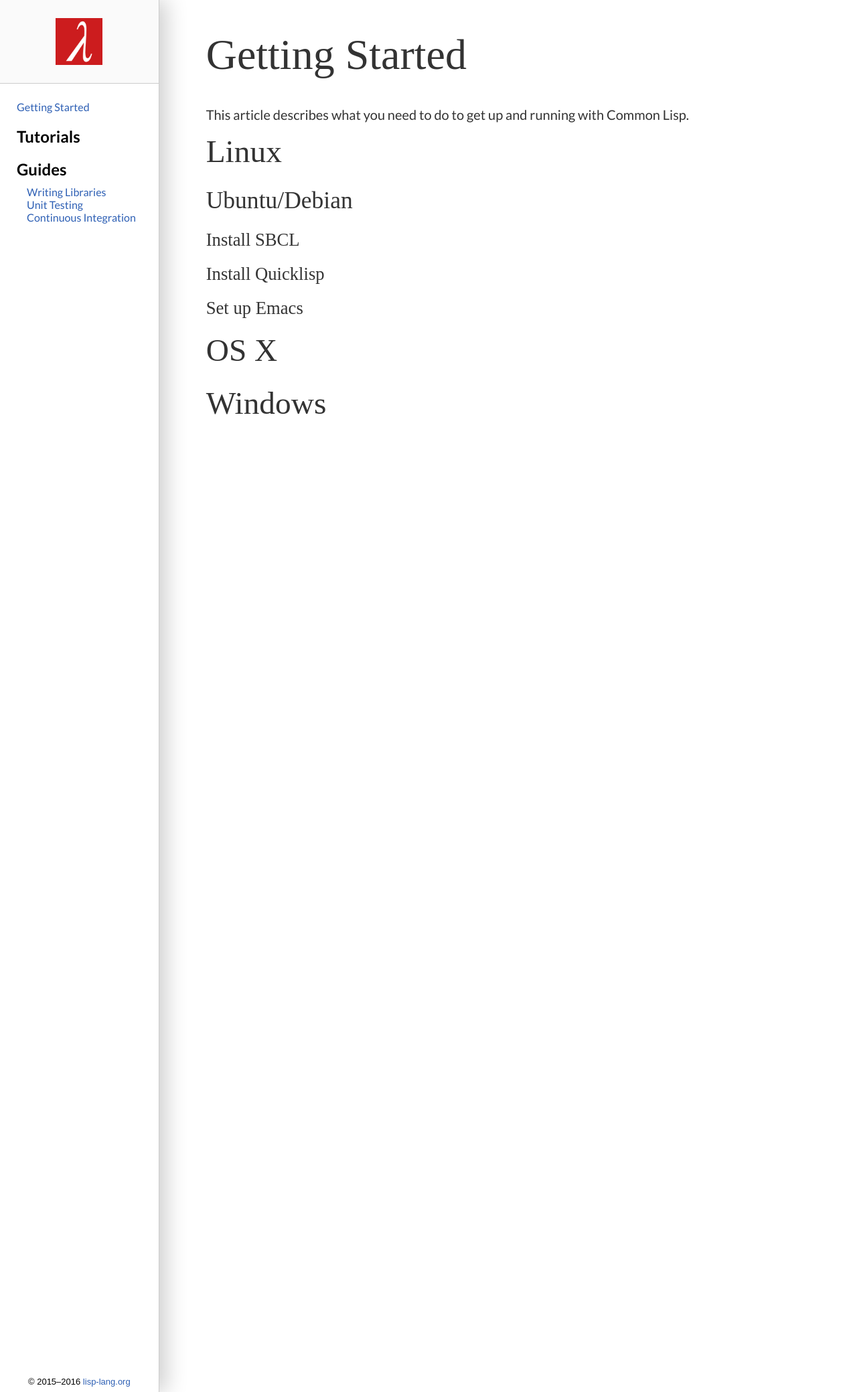
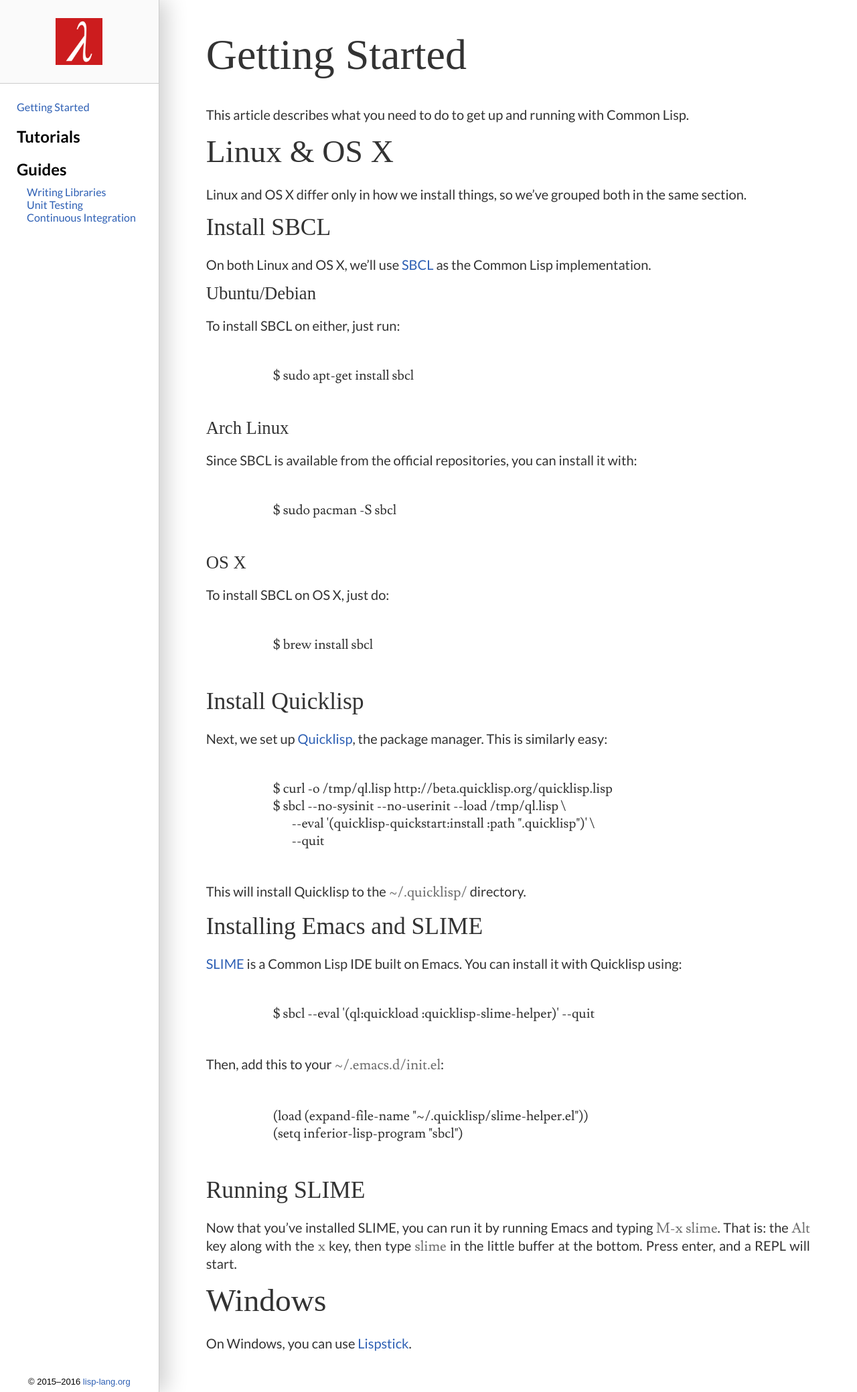
Before and after one commit to LispLang/lisplang.github.io, a Jekyll site: the page built from learn/getting-started.md, in a window 1280 px wide. Shown: the whole page at 67% size. Built offline with Jekyll 4.4.1, drawn with Linux system fonts in a browser that asks for light colours; some web fonts are replaced.

Commit message:
Write the getting started post

````diff
--- a/learn/getting-started.md
+++ b/learn/getting-started.md
@@ -7,16 +7,80 @@
 This article describes what you need to do to get up and running with Common
 Lisp.
 
-## Linux
+## Linux & OS X
 
-### Ubuntu/Debian
+Linux and OS X differ only in how we install things, so we've grouped both in
+the same section.
 
-#### Install SBCL
+### Install SBCL
 
-#### Install Quicklisp
+On both Linux and OS X, we'll use [SBCL][sbcl] as the Common Lisp
+implementation.
 
-#### Set up Emacs
+#### Ubuntu/Debian
 
-## OS X
+To install SBCL on either, just run:
+
+```bash
+$ sudo apt-get install sbcl
+```
+
+#### Arch Linux
+
+Since SBCL is available from the official repositories, you can install it with:
+
+```bash
+$ sudo pacman -S sbcl
+```
+
+#### OS X
+
+To install SBCL on OS X, just do:
+
+```bash
+$ brew install sbcl
+```
+
+### Install Quicklisp
+
+Next, we set up [Quicklisp][ql], the package manager. This is similarly easy:
+
+```bash
+$ curl -o /tmp/ql.lisp http://beta.quicklisp.org/quicklisp.lisp
+$ sbcl --no-sysinit --no-userinit --load /tmp/ql.lisp \
+       --eval '(quicklisp-quickstart:install :path ".quicklisp")' \
+       --quit
+```
+
+This will install Quicklisp to the `~/.quicklisp/` directory.
+
+### Installing Emacs and SLIME
+
+[SLIME][slime] is a Common Lisp IDE built on Emacs. You can install it with
+Quicklisp using:
+
+```
+$ sbcl --eval '(ql:quickload :quicklisp-slime-helper)' --quit
+```
+
+Then, add this to your `~/.emacs.d/init.el`:
+
+```elisp
+(load (expand-file-name "~/.quicklisp/slime-helper.el"))
+(setq inferior-lisp-program "sbcl")
+```
+
+### Running SLIME
+
+Now that you've installed SLIME, you can run it by running Emacs and typing `M-x
+slime`. That is: the `Alt` key along with the `x` key, then type `slime` in the
+little buffer at the bottom. Press enter, and a REPL will start.
 
 ## Windows
+
+On Windows, you can use [Lispstick][ls].
+
+[sbcl]: http://www.sbcl.org/
+[ql]: https://www.quicklisp.org/beta/
+[slime]: https://common-lisp.net/project/slime/
+[ls]: http://www.iqool.de/lispstick.html
````
